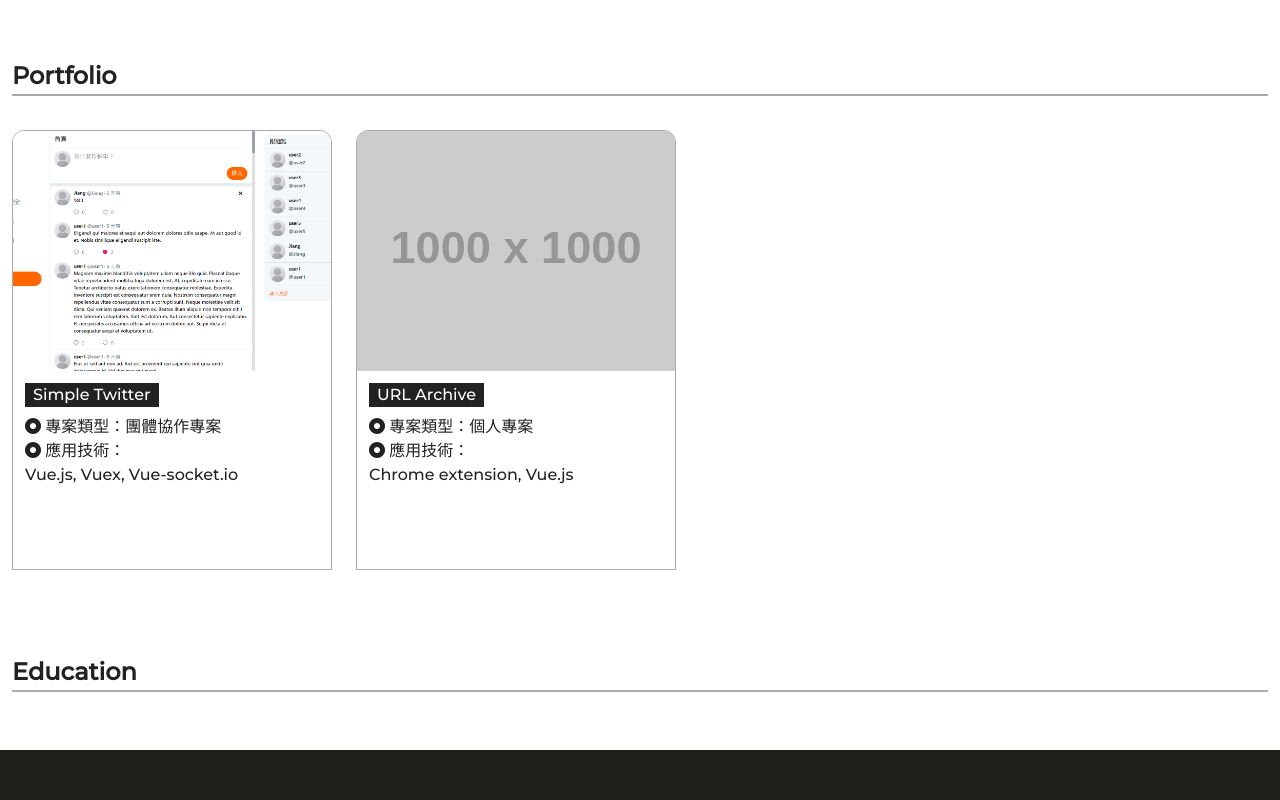
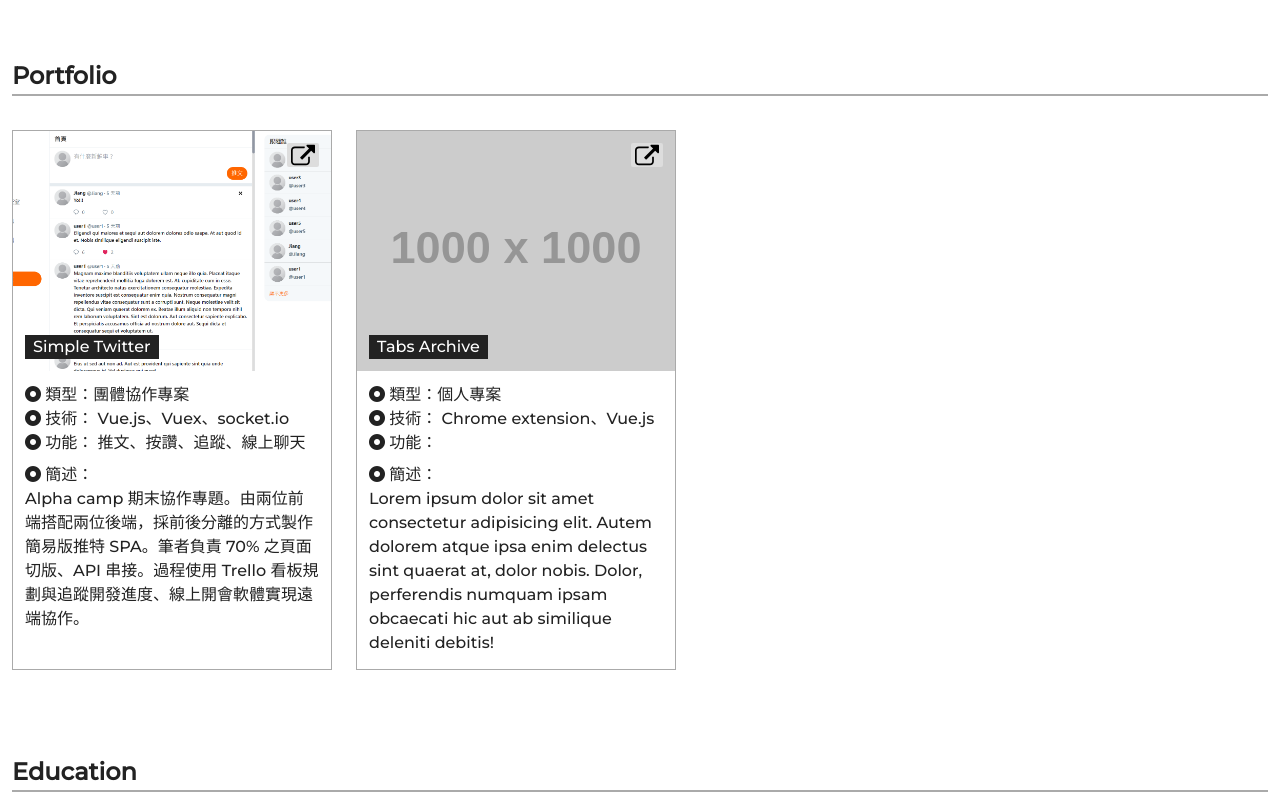
Before and after one commit to ClementPan/ClementPan, a Vue app: page / in a window 1280 px wide. Shown: the part 1360-2160 px from the top of the page. Built offline with nearby package versions, Linux system fonts and the light colour scheme.

Commit message:
feat: finished initial portfoilio card UI

```diff
--- a/src/assets/css/application.css
+++ b/src/assets/css/application.css
@@ -77,7 +77,7 @@ section .title h1 {
 #techstack .card,
 #portfolio .card {
   margin: 0 12px;
-  border-radius: 12px 12px 0 0;
+  /* border-radius: 12px 12px 0 0; */
   overflow: hidden;
   border: 1px solid var(--light-grey);
 }
@@ -91,5 +91,6 @@ section .title h1 {
 #portfolio .card {
   min-width: 320px;
   width: 280px;
-  height: 440px;
+  /* height: 440px; */
+  height: 540px;
 }
--- a/src/components/Contact.vue
+++ b/src/components/Contact.vue
@@ -64,8 +64,8 @@ export default {
 
 <style scoped>
 #contact {
-  min-width: 100vw;
-  width: 100vw;
+  min-width: 99vw;
+  width: 99vw;
   /* max-width: 100vw; */
   background-color: var(--footer-background);
   /* background-color: var(--font-white); */
@@ -75,7 +75,8 @@ export default {
   /* border-radius: 16px 16px 0 0; */
   position: relative;
   /* left: calc(0 - 100vw / 2 + 700px); */
-  left: calc(100% / 2 - 100vw / 2);
+  left: calc(100% / 2 - 99vw / 2);
+  /* left: calc(100vw / 2 - 100% / 2); */
   /* left: calc(0 - 100vw / 2); */
   /* left: -132px; */
 }
--- a/src/components/Portfolio.vue
+++ b/src/components/Portfolio.vue
@@ -26,15 +26,19 @@ export default {
           title: "Simple Twitter",
           img: twitter,
           type: "團體協作專案",
-          techs: ["Vue.js", "Vuex", "Vue-socket.io"],
+          github: "https://github.com/ClementPan/simpleTwitterX",
+          techs: ["Vue.js", "Vuex", "socket.io"],
+          spec: ["推文", "按讚", "追蹤", "線上聊天"],
           text:
-            "Lorem ipsum dolor sit amet consectetur adipisicing elit. Autem dolorem atque ipsa enim delectus sint quaerat at, dolor nobis. Dolor, perferendis numquam ipsam obcaecati hic aut ab similique deleniti debitis!",
+            "Alpha camp 期末協作專題。由兩位前端搭配兩位後端，採前後分離的方式製作簡易版推特 SPA。筆者負責 70% 之頁面切版、API 串接。過程使用 Trello 看板規劃與追蹤開發進度、線上開會軟體實現遠端協作。",
         },
         {
-          title: "URL Archive",
+          title: "Tabs Archive",
           img: "",
           type: "個人專案",
+          github: "https://github.com/ClementPan/simpleTwitterX",
           techs: ["Chrome extension", "Vue.js"],
+          spec: [],
           text:
             "Lorem ipsum dolor sit amet consectetur adipisicing elit. Autem dolorem atque ipsa enim delectus sint quaerat at, dolor nobis. Dolor, perferendis numquam ipsam obcaecati hic aut ab similique deleniti debitis!",
         },
--- a/src/components/subComponents/PortfolioCard.vue
+++ b/src/components/subComponents/PortfolioCard.vue
@@ -9,23 +9,40 @@
           <img :src="tags.vue" alt="" />
         </div>
       </div> -->
+      <div class="link">
+        <a :href="cardData.github" target="_blank">
+          <img :src="link" alt="" />
+          <p>Github</p>
+        </a>
+      </div>
+      <p class="name">{{ cardData.title }}</p>
     </div>
     <div class="content">
-      <p class="name">{{ cardData.title }}</p>
       <p class="type">
         <i class="fas fa-dot-circle"></i>
-        專案類型：{{ cardData.type }}
+        類型：{{ cardData.type }}
       </p>
       <p class="techs">
         <i class="fas fa-dot-circle"></i>
-        應用技術：
+        技術：
+        {{ cardData.techs | listFormatFilter }}
+      </p>
+      <p class="spec">
+        <i class="fas fa-dot-circle"></i>
+        功能：
+        {{ cardData.spec | listFormatFilter }}
+      </p>
+      <p class="text">
+        <i class="fas fa-dot-circle"></i>
+        簡述：
         <br />
-        {{ cardData.techs | listFormatFilter }}
+        {{ cardData.text }}
       </p>
     </div>
   </div>
 </template>
 <script>
+import link from "../../assets/images/link.svg";
 import { emptyImageFilter } from "../../utils/mixin";
 import vue from "../../assets/images/vue.png";
 export default {
@@ -42,6 +59,7 @@ export default {
   },
   data() {
     return {
+      link,
       tags: {
         vue,
       },
@@ -50,7 +68,7 @@ export default {
   },
   filters: {
     listFormatFilter(list) {
-      return list.join(", ");
+      return list.join("、");
     },
   },
 };
@@ -68,6 +86,50 @@ export default {
   width: 100%;
   height: 100%;
   object-fit: cover;
+}
+
+.link {
+  position: absolute;
+  top: 12px;
+  right: 12px;
+  width: 32px;
+  height: 24px;
+  overflow: hidden;
+  transition: width 0.2s linear;
+  background-color: var(--font-white);
+  padding: 0px 4px;
+  border-radius: 2px;
+}
+
+.link a {
+  width: 24px;
+  height: 24px;
+  display: flex;
+  align-items: center;
+}
+
+.link a img {
+  width: 100%;
+  height: 100%;
+  margin-right: 4px;
+}
+
+.link:hover {
+  transition: width 0.2s linear;
+  width: 100px;
+}
+
+.link:hover img {
+  margin: 0 4px;
+}
+
+.name {
+  position: absolute;
+  left: 12px;
+  bottom: 12px;
+  background-color: var(--font-dark);
+  color: var(--pure-white);
+  padding: 0 8px;
 }
 
 .tags {
@@ -95,14 +157,11 @@ export default {
   align-items: flex-start;
 }
 
-.name {
-  background-color: var(--font-dark);
-  color: var(--pure-white);
-  padding: 0 8px;
-  margin-bottom: 8px;
-}
-
 .techs br + i {
   margin-left: 20px;
 }
+
+.text {
+  margin-top: 8px;
+}
 </style>
```
Also changed, not shown: src/assets/images/link.svg (added).
